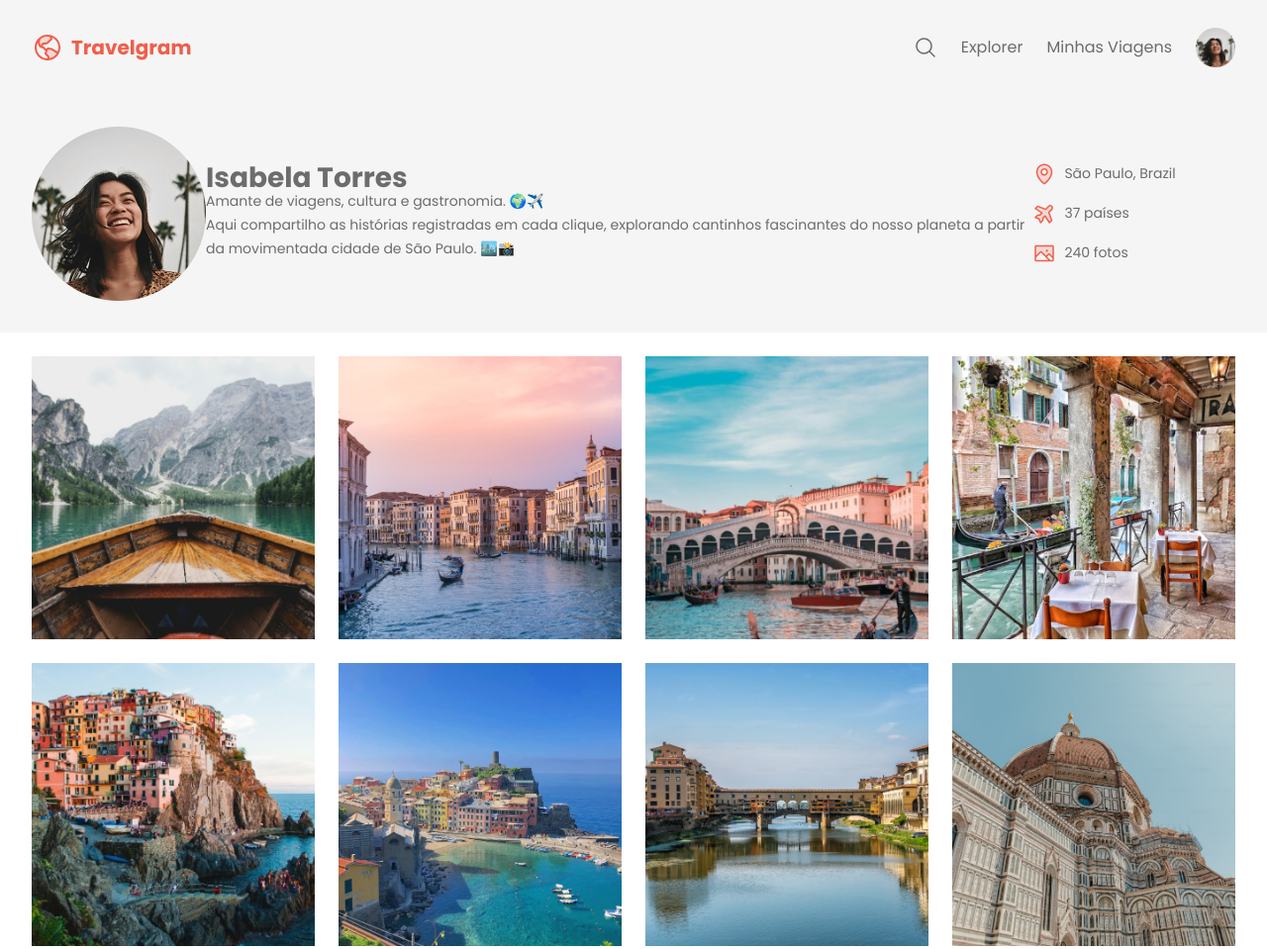
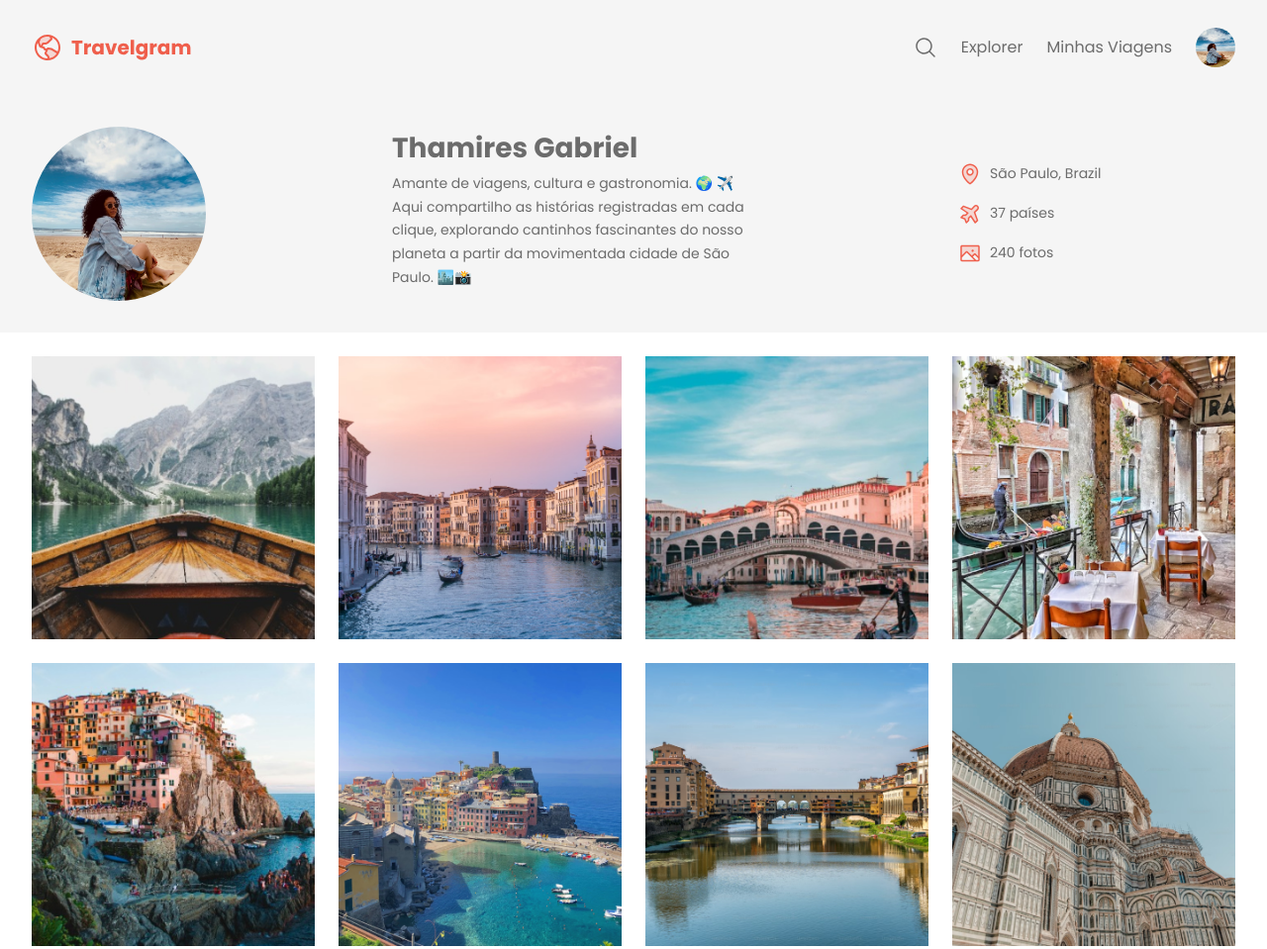
Before and after one commit to tthamisgabriel/projeto---Travelgram, a plain HTML site: page index.html in a window 1280 px wide. Shown: the top 959 px of the page at 99% size. Drawn offline with Linux system fonts and the light colour scheme.

Commit message:
general adjustments

```diff
--- a/index.html
+++ b/index.html
@@ -29,7 +29,7 @@
                 <li><a href="#">Explorer</a></li>
                 <li><a href="#">Minhas Viagens</a></li>
                 <li><a href="#">
-                    <img src="assets/Profile pic.png" alt="Foto de perfil">
+                    <img src="assets/profile2.png" alt="Foto de perfil">
                     </a>
                 </li>
             </ul>
@@ -39,13 +39,13 @@
         <header>
             <div class="container">
                 <div id="profile">
-                    <img src="assets/Profile pic.png" alt="foto de perfil">
+                    <img src="assets/profile2.png" alt="foto de perfil">
                 </div>
 
-                <div>
-                        <h1>Isabela Torres</h1>
+                <div class="texto">
+                        <h1>Thamires Gabriel</h1>
                             <p>
-                            Amante de viagens, cultura e gastronomia. 🌍✈️  <br>
+                            Amante de viagens, cultura e gastronomia. 🌍 ✈️  <br>
                             Aqui compartilho as histórias registradas em cada clique, explorando cantinhos fascinantes do nosso planeta a partir da movimentada cidade de São Paulo. 🏙️📸
                             </p>
                 </div>
--- a/styles/footer.css
+++ b/styles/footer.css
@@ -2,6 +2,7 @@ footer {
     display: flex;
     gap: 24px;
     padding-block: 24px;
+    font: 14px/150% var(--font-family);
 }
 
 footer span:nth-child(1) {
--- a/styles/header.css
+++ b/styles/header.css
@@ -19,10 +19,24 @@ header .container {
     max-width: 384px;
 }
 
+#profile img {
+    width: 176px;
+    height: 176px;
+    object-fit: cover;
+    border-radius: 50%;
+    margin-right: 0;
+}
+
 #profile h1 {
     font: var(--text-lg);
     color: var(--text-color-primary);
     margin-bottom: 8px;
+}
+
+div p {
+  margin-top:12px;
+  width: 384px;
+  height: 120px;
 }
 
 
--- a/styles/nav.css
+++ b/styles/nav.css
@@ -17,4 +17,5 @@ nav ul{
 nav ul li:last-child img{
     width: 40px;
     height: 40px;
+    border-radius: 50%;
 }
```
Also changed, not shown: assets/profile2.png (added).
